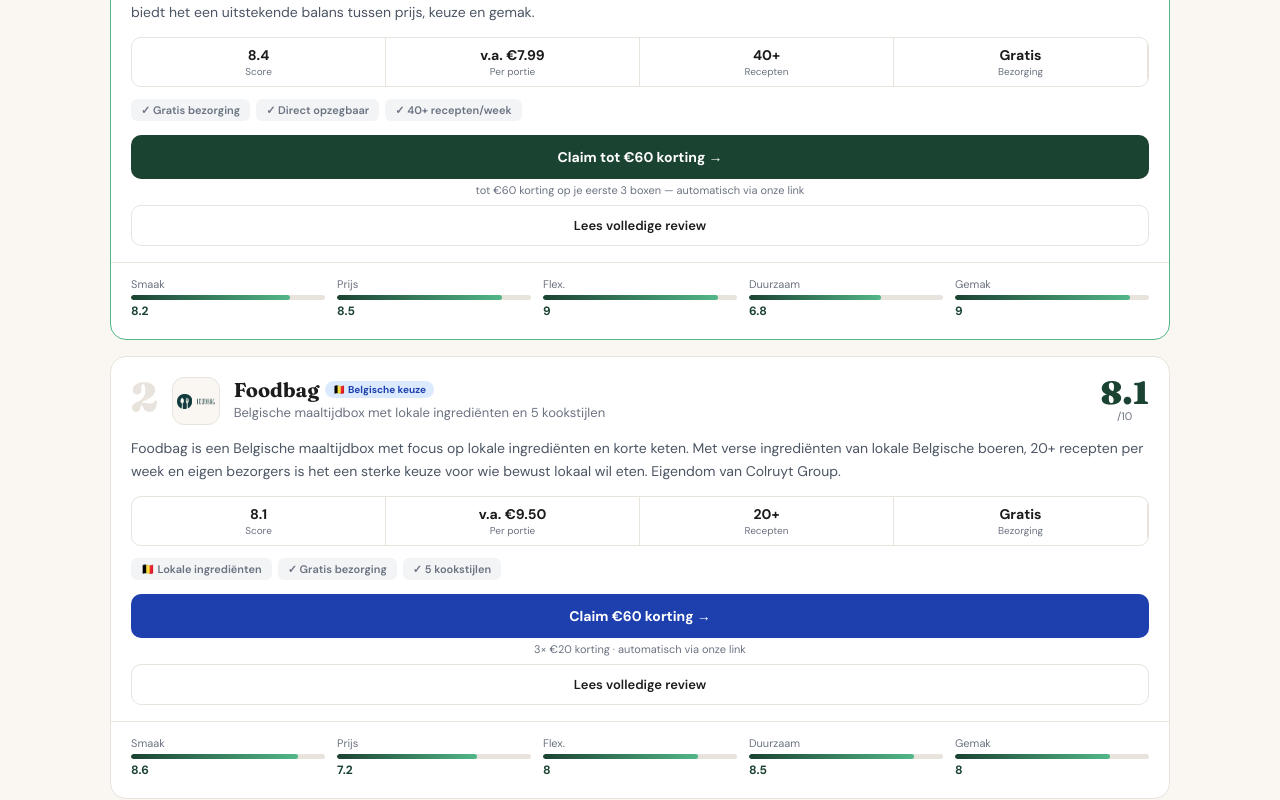
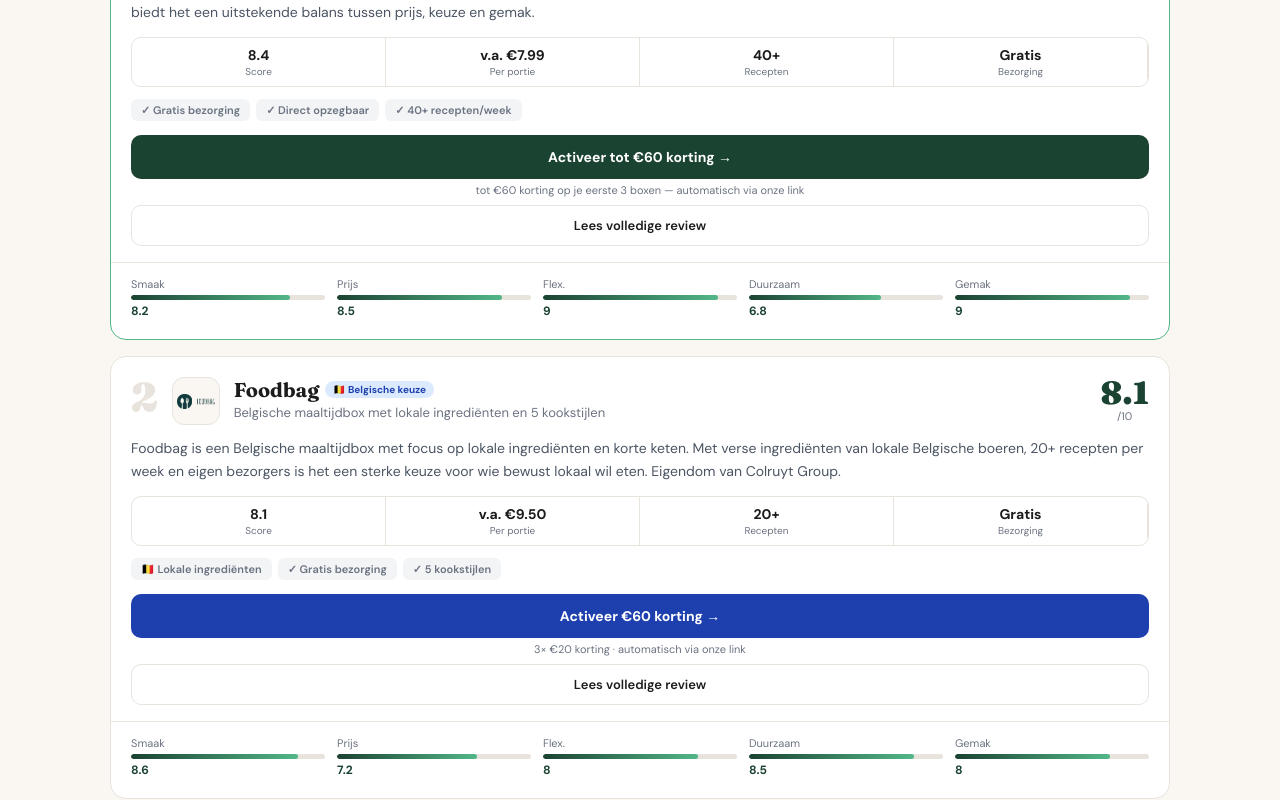
Before and after one commit to fetspets/bestemaaltijdbox, a Next.js app: page / in a window 1280 px wide. Shown: the part 940-1740 px from the top of the page. Built offline with nearby package versions, Linux system fonts and the light colour scheme.

Commit message:
auto: update HomePageClient.tsx

```diff
--- a/src/app/HomePageClient.tsx
+++ b/src/app/HomePageClient.tsx
@@ -144,12 +144,11 @@ export default function HomePageClient({
                 </div>
 
                 <Link href={a.ctaUrl || `/ga/${a.slug}`} style={{ display: 'block', background: accent, color: 'white', textAlign: 'center', padding: '13px', borderRadius: 10, fontWeight: 700, fontSize: 14, textDecoration: 'none', marginBottom: 4 }}>
-                  {a.kortingsCode?.code ? `Activeer ${a.kortingsCode.bedrag} →` : a.kortingsCode ? `Claim ${a.kortingsCode.bedrag} →` : `Bekijk ${a.naam} →`}
+                  {a.kortingsCode ? `Activeer ${a.kortingsCode.bedrag} →` : `Bekijk ${a.naam} →`}
                 </Link>
                 {a.ctaSubtekst && (
                   <div style={{ textAlign: 'center', fontSize: 11, color: 'var(--muted)', marginBottom: 8 }}>{a.ctaSubtekst}</div>
                 )}
-                {a.kortingsCode?.code && <CopyCodeButton code={a.kortingsCode.code} />}
                 <Link href={`/aanbieder/${a.slug}`} style={{ display: 'block', border: '1.5px solid var(--rule)', textAlign: 'center', padding: '11px', borderRadius: 10, fontWeight: 600, fontSize: 13, textDecoration: 'none', color: 'var(--ink)', marginTop: 8 }}>
                   Lees volledige review
                 </Link>
```
